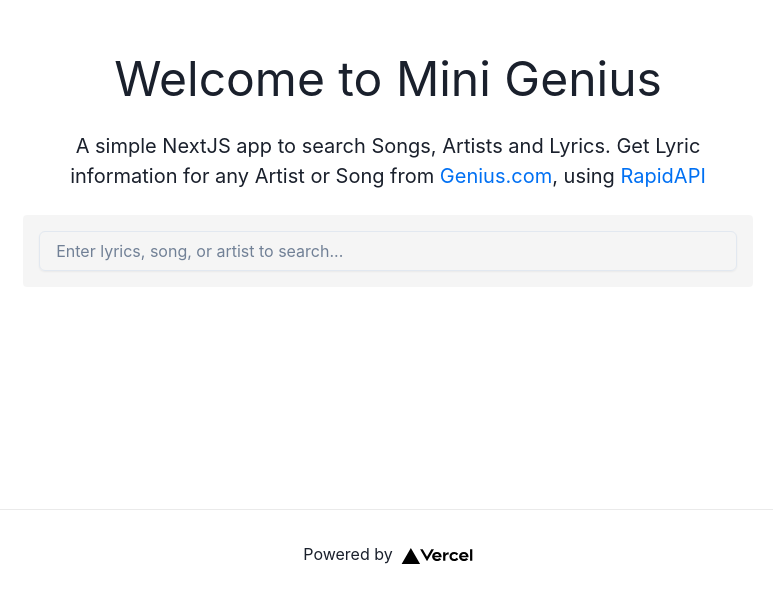
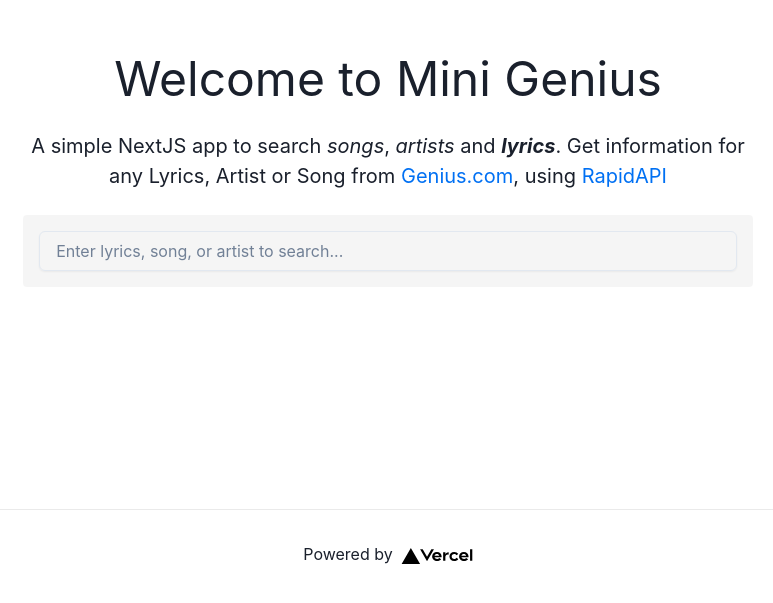
Before and after one commit to matthewadowns/mini-genius, a Next.js app: page / in a window 1280 px wide. Shown: the part 171-774 px from the top of the page, without its empty margins (252-1025 px from the left). Built offline with nearby package versions, Linux system fonts and the light colour scheme.

Commit message:
Style touches

```diff
--- a/components/ResultsList.jsx
+++ b/components/ResultsList.jsx
@@ -23,13 +23,7 @@
 
     return (
         <SlideFade in={hasResults}>
-            <Box
-                bg="purple.100"
-                borderRadius="base"
-                boxShadow="sm"
-                mt={4}
-                p={4}
-            >
+            <Box bg="gray.50" borderRadius="base" boxShadow="sm" mt={4} p={4}>
                 {results.map(({ result }) => {
                     return <ResultItem key={result.id} result={result} />;
                 })}
--- a/pages/index.js
+++ b/pages/index.js
@@ -20,8 +20,12 @@
             <main className={styles.main}>
                 <h1 className={styles.title}>Welcome to Mini Genius</h1>
                 <p className={styles.description}>
-                    A simple NextJS app to search Songs, Artists and Lyrics. Get
-                    Lyric information for any Artist or Song from{" "}
+                    A simple NextJS app to search <em>songs</em>,{" "}
+                    <em>artists</em> and{" "}
+                    <strong>
+                        <em>lyrics</em>
+                    </strong>
+                    . Get information for any Lyrics, Artist or Song from{" "}
                     <a
                         href="http://genius.com"
                         title="Go to genius.com"
```
